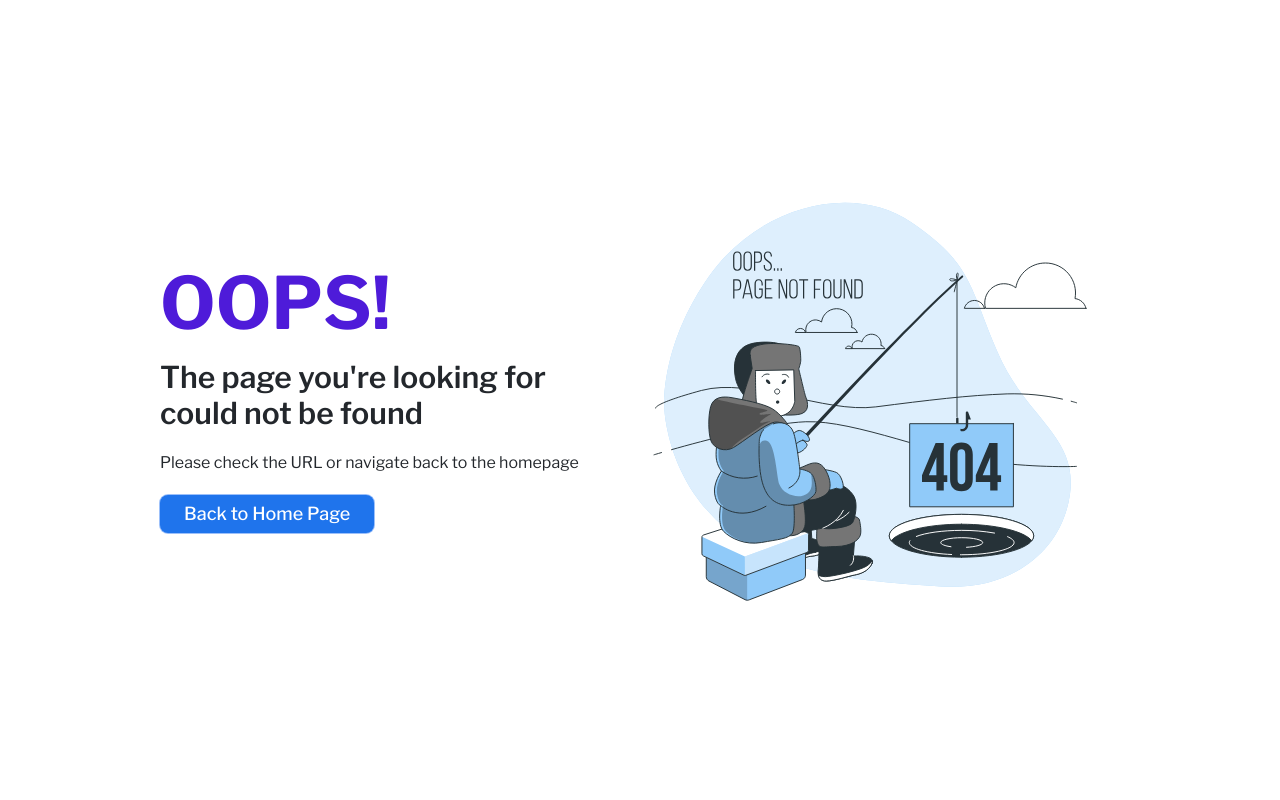
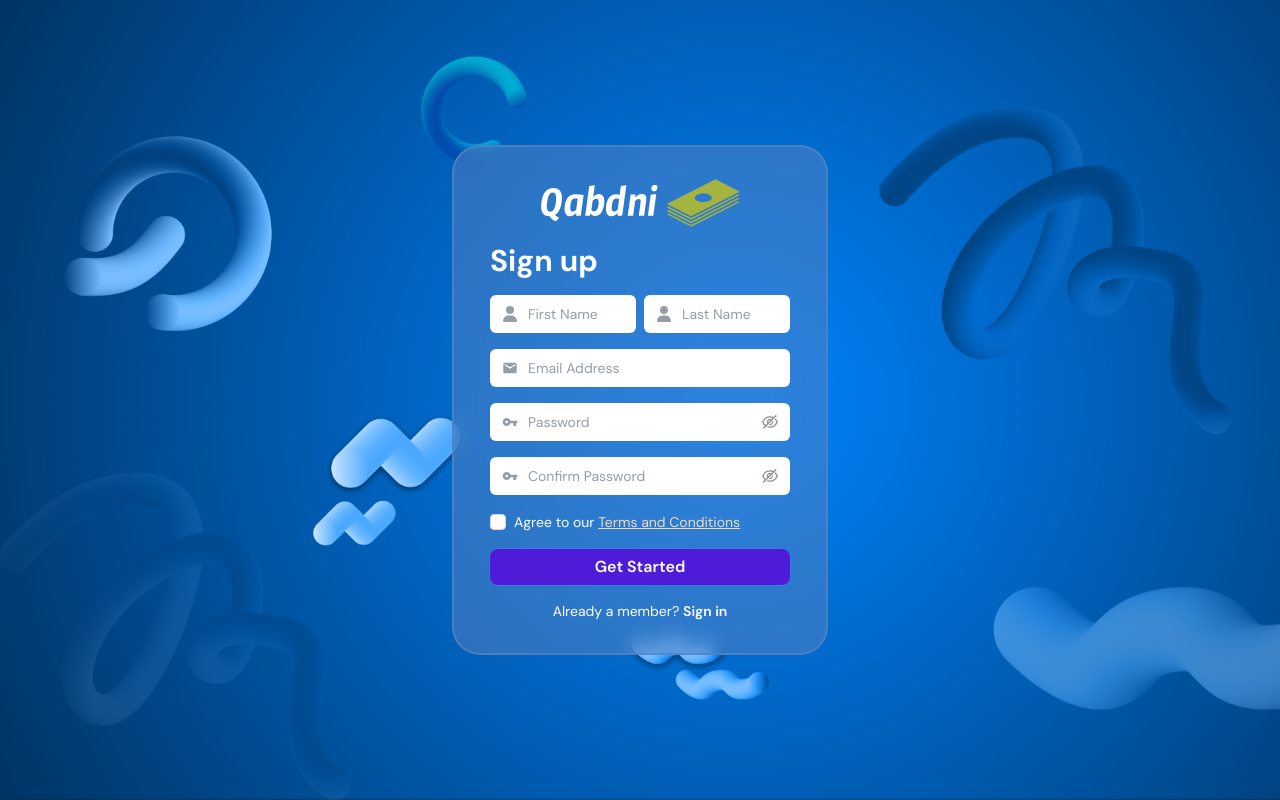
Before and after one commit to mahmoud-mohsen-dev/qabdni-front-end, a React (Vite) app: page /singup in a window 1280 px wide. Built offline with nearby package versions, Linux system fonts and the light colour scheme.

Commit message:
another commit

```diff
--- a/src/App.tsx
+++ b/src/App.tsx
@@ -6,6 +6,7 @@ import Root from './layouts/Root.tsx';
 import Dashboard from './pages/Dashboard.tsx';
 import ErrorPage from './pages/PageNotFound.tsx';
 import { ConfigProvider } from 'antd';
+import FormElement from './components/FormElement.tsx';
 
 const router = createBrowserRouter([
   {
@@ -25,8 +26,12 @@ const router = createBrowserRouter([
             element: <Login />
           },
           {
-            path: 'signup',
+            path: 'singup',
             element: <Signup />
+          },
+          {
+            path: 'forget-password',
+            element: <FormElement />
           }
         ]
       },
@@ -43,20 +48,29 @@ const App = () => {
     <ConfigProvider
       theme={{
         token: {
-          colorPrimary: '#465FF1'
+          colorPrimary: '#4E1BD9'
         },
         components: {
           Input: {
+            fontFamily: 'Dm Sans, sans-serif',
             colorTextPlaceholder: '#969DA6',
             colorText: '#23272C',
             activeBorderColor: '#465FF1',
             hoverBorderColor: '#1f74ec',
-            inputFontSize: 13,
+            inputFontSize: 14,
             paddingBlock: 8,
             paddingInline: 10,
+            lineHeight: 1,
             lineWidth: 2,
             colorBorder: 'transparent'
+
             // paddingInline: 13
+          },
+          Form: {
+            labelColor: 'white',
+            labelFontSize: 16,
+            labelRequiredMarkColor: '#ff4d4f'
+            // colorError: '#FFB5B5'
           }
         }
       }}
--- a/src/components/AntInput.tsx
+++ b/src/components/AntInput.tsx
@@ -1,12 +1,33 @@
 import { Input } from 'antd';
+import { IconType } from 'react-icons';
 
 interface AntInputType {
   placeHolder: string;
   id?: string;
+  prefix?: React.ReactElement<IconType>;
+  suffix?: React.ReactElement<IconType>;
+  className?: string;
+  type?: string;
 }
 
-function AntInput({ placeHolder, id }: AntInputType) {
-  return <Input placeholder={placeHolder} id={id} />;
+function AntInput({
+  placeHolder,
+  id,
+  prefix: PrefixIcon,
+  suffix: SuffixIcon,
+  className = '',
+  type = 'text'
+}: AntInputType) {
+  return (
+    <Input
+      placeholder={placeHolder}
+      id={id}
+      prefix={PrefixIcon}
+      type={type}
+      suffix={SuffixIcon}
+      className={className}
+    />
+  );
 }
 
 export default AntInput;
--- a/src/components/Button.tsx
+++ b/src/components/Button.tsx
@@ -39,13 +39,23 @@ interface ButtonType {
   paddingSize?: keyof typeof paddingSizes;
   fontSize?: keyof typeof fontSizes; // '2xs' | 'xs' | 'sm' | 'md' | 'lg' | 'xl' | '2xl'
   onClick?: (e: React.MouseEvent<HTMLButtonElement, MouseEvent>) => void;
-  styles?: string;
+  className?: string;
+  type?: 'button' | 'submit' | 'reset';
 }
 
-function Button({ children, color = 'blue', paddingSize = 'xs', fontSize = 'md', onClick, styles }: ButtonType) {
+function Button({
+  children,
+  color = 'blue',
+  paddingSize = 'xs',
+  fontSize = 'md',
+  onClick,
+  className,
+  type = 'button'
+}: ButtonType) {
   return (
     <button
-      className={`flex justify-center gap-2 rounded-lg ring-1 focus:outline-none focus:ring-blue/light [&>i]:w-6 ${fontSizes[fontSize]} ${paddingSizes[paddingSize]} ${colors[color]} ${styles}`}
+      type={type}
+      className={`flex justify-center gap-2 rounded-lg ring-1 focus:outline-none focus:ring-blue/light [&>i]:w-6 ${fontSizes[fontSize]} ${paddingSizes[paddingSize]} ${colors[color]} ${className}`}
       onClick={onClick}
     >
       {children}
--- /dev/null
+++ b/src/components/FormElement.tsx
@@ -0,0 +1,48 @@
+import { Button, Checkbox, DatePicker, Form, Input, Select } from 'antd';
+
+function FormElement() {
+  return (
+    <Form labelCol={{ span: 10 }} wrapperCol={{ span: 14 }} labelAlign="left" className="mt-5">
+      <Form.Item name="email" label="email">
+        <Input placeholder="Enter your email" />
+      </Form.Item>
+      <Form.Item name="name" label="name">
+        <Input placeholder="Enter your name" />
+      </Form.Item>
+      <Form.Item name="password" label="password">
+        <Input.Password placeholder="Enter your password" />
+      </Form.Item>
+      <Form.Item name="confirm-password" label="password">
+        <Input.Password placeholder="Confirm your password" />
+      </Form.Item>
+      <Form.Item name="gender" label="Gender">
+        <Select placeholder="Select your gender">
+          <Select.Option value="male">Male</Select.Option>
+          <Select.Option value="female">Female</Select.Option>
+        </Select>
+      </Form.Item>
+
+      <Form.Item name="birth" label="Date of Birth">
+        <DatePicker picker="date" placeholder="Choose your birth date" style={{ width: '100%' }} />
+      </Form.Item>
+
+      <Form.Item name="website" label="website">
+        <Input placeholder="Add your website url" />
+      </Form.Item>
+
+      <Form.Item name="agreement" wrapperCol={{ span: 24 }}>
+        <Checkbox className="text-white">
+          Agree to our <a href="google.com">Terms and Condition</a>
+        </Checkbox>
+      </Form.Item>
+
+      <Form.Item name="submit" wrapperCol={{ span: 24 }}>
+        <Button block type="primary" htmlType="submit">
+          Register
+        </Button>
+      </Form.Item>
+    </Form>
+  );
+}
+
+export default FormElement;
--- a/src/features/auth/components/PasswordInput.tsx
+++ b/src/features/auth/components/PasswordInput.tsx
@@ -1,16 +1,21 @@
 import { EyeInvisibleOutlined, EyeTwoTone } from '@ant-design/icons';
 import { Input } from 'antd';
+import { IconType } from 'react-icons';
 
 interface PasswordInputType {
   id?: string;
   placeHolder: string;
+  prefix?: React.ReactElement<IconType>;
+  className?: string;
 }
 
-const PasswordInput = ({ id, placeHolder }: PasswordInputType) => {
+const PasswordInput = ({ id, placeHolder, prefix, className }: PasswordInputType) => {
   return (
     <Input.Password
       placeholder={placeHolder}
       id={id}
+      prefix={prefix}
+      className={className}
       iconRender={(visible) => (visible ? <EyeTwoTone /> : <EyeInvisibleOutlined />)}
     />
   );
--- a/src/features/auth/store/authSlice.ts
+++ b/src/features/auth/store/authSlice.ts
@@ -4,7 +4,8 @@ const authSlice = createSlice({
   name: 'auth',
   initialState: {
     isAuthenticated: true,
-    user: null
+    user: null,
+    companyDetails: null
   },
   reducers: {
     login: (state, action) => {
@@ -14,9 +15,14 @@ const authSlice = createSlice({
     logout: (state) => {
       state.isAuthenticated = false;
       state.user = null;
+    },
+    signup: (state, action) => {
+      state.isAuthenticated = action.payload.isAuthenticated ?? false;
+      state.user = action.payload.user ?? null;
+      state.companyDetails = action.payload.companyDetails ?? null;
     }
   }
 });
 
-export const { login, logout } = authSlice.actions;
+export const { login, logout, signup } = authSlice.actions;
 export default authSlice.reducer;
--- a/src/layouts/AuthLayout.tsx
+++ b/src/layouts/AuthLayout.tsx
@@ -2,8 +2,11 @@ import { Outlet } from 'react-router-dom';
 
 function AuthLayout() {
   return (
-    <div className="flex h-screen items-center justify-center bg-loginImage bg-cover bg-center text-white">
-      <div className="flex flex-col items-center justify-center rounded-[28px] border-2 border-[#5882c1c7] bg-[#5882c17f] p-10">
+    <div className="auth-layout flex min-h-screen items-center justify-center bg-loginImage bg-cover bg-center text-white">
+      <div
+        className="m-4 flex flex-col items-center justify-center rounded-[28px] border-2 border-[#5882c1c7] bg-[#5882c17f] px-9 py-8"
+        style={{ backdropFilter: 'blur(10px)' }}
+      >
         <img src="/public/images/login-app-logo.svg" alt="qabdni logo" className="w-[200px]" />
         <Outlet />
       </div>
--- a/src/pages/Login.tsx
+++ b/src/pages/Login.tsx
@@ -1,65 +1,104 @@
 // import { setToLocalStorage } from '../utils/localStorage';
-import Button from '../components/Button';
-import { Link, useNavigate } from 'react-router-dom';
+// import Button from '../components/Button';
+import { Link } from 'react-router-dom';
 import PasswordInput from '../features/auth/components/PasswordInput';
 import AntInput from '../components/AntInput';
-import { Checkbox } from 'antd';
-import { useDispatch, useSelector } from 'react-redux';
-import { AppDispatch, RootState } from '../store/index';
-import { login } from '../features/auth/store/authSlice';
+import { Checkbox, Form, Button } from 'antd';
+// import { useDispatch, useSelector } from 'react-redux';
+// import { AppDispatch, RootState } from '../store/index';
+// import { login } from '../features/auth/store/authSlice';
+import { MdEmail } from 'react-icons/md';
+import { RiKeyFill } from 'react-icons/ri';
 
 const Login: React.FC = () => {
-  const isAuthenticated = useSelector((state: RootState) => state.auth.isAuthenticated);
-  const dispatch = useDispatch<AppDispatch>();
+  // const isAuthenticated = useSelector((state: RootState) => state.auth.isAuthenticated);
+  // const dispatch = useDispatch<AppDispatch>();
 
-  const naviagte = useNavigate();
+  // const naviagte = useNavigate();
+  //  onSubmit={(e) => e.preventDefault()
+
+  const handlerFinish = (value: object) => {
+    console.log(value);
+  };
 
   return (
-    <form className="flex w-[250px] flex-col gap-5 text-[13px]" onSubmit={(e) => e.preventDefault()}>
-      <h2 className="mt-5 text-[28px] font-bold">Log in</h2>
+    <Form
+      className="flex flex-col gap-5 text-base text-white"
+      layout="vertical"
+      onFinish={handlerFinish}
+      requiredMark={false}
+      colon={false}
+    >
+      <h2 className="mt-5 text-3xl font-bold">Log in</h2>
 
-      <div className="flex flex-col gap-2">
-        <label htmlFor="login-email">Email</label>
-        <AntInput placeHolder="Enter your email" id="login-email" />
-      </div>
+      <div>
+        {/* Email Input */}
+        <Form.Item
+          label="Email"
+          name="login-email"
+          rules={[
+            { required: true, message: 'Please input your email address!' },
+            { type: 'email', message: 'The input is not valid E-mail!' }
+          ]}
+        >
+          <AntInput placeHolder="Enter your email" type="email" prefix={<MdEmail className="text-gray/normal" />} />
+        </Form.Item>
 
-      <div className="flex flex-col gap-2">
-        <label htmlFor="login-password">Password</label>
-        <PasswordInput id="login-password" placeHolder="Enter your password" />
-      </div>
+        {/* Password Input */}
+        <Form.Item
+          label="Password"
+          name="login-password"
+          rules={[{ required: true, message: 'Please input your password!' }]}
+        >
+          <PasswordInput
+            id="login-password"
+            placeHolder="Enter your password"
+            prefix={<RiKeyFill className="text-gray/normal" />}
+          />
+        </Form.Item>
 
-      <div className="flex items-center justify-between">
+        {/* Checkbox Section */}
+        <div className="flex items-center justify-between gap-5">
           <div className="flex items-center justify-center gap-2">
             <Checkbox defaultChecked={false} id="login-agree-to-terms"></Checkbox>
-          <label htmlFor="login-agree-to-terms" className="leading-3">
+            <label htmlFor="login-agree-to-terms" className="leading-4">
               Remember me
             </label>
           </div>
-        <Link to="/forget-password" style={{ lineHeight: '12px' }}>
+          <Link to="/forget-password" className="font-semibold leading-4">
             Forget Password?
           </Link>
         </div>
-      <Button
-        color="purple"
+      </div>
+
+      {/* Sign in Button */}
+      {/* <Button
+        type="submit"
+        color="indigo"
         paddingSize="2xl"
-        styles="hover:bg-blue/accent focus:outline-none ring-1 focus:ring-blue/light"
+        className="font-semibold ring-1 hover:bg-blue/accent focus:outline-none focus:ring-blue/light"
         onClick={() => {
-          if (isAuthenticated) {
-            naviagte('/dashboard');
-            dispatch(login({ userName: 'mahmoud@gmail.com', password: '12345678', token: 'lajflafajladjsf' }));
-          }
+          // if (isAuthenticated) {
+          //   naviagte('/dashboard');
+          //   dispatch(login({ userName: 'mahmoud@gmail.com', password: '12345678', token: 'lajflafajladjsf' }));
+          // }
+          // console.log(e);
         }}
       >
         <p>Sign in</p>
+      </Button> */}
+      <Button type="primary" htmlType="submit">
+        Sign in
       </Button>
 
-      <p className="self-center text-[12px]">
+      {/* Sign up Section */}
+      <p className="self-center text-sm">
         Don&apos;t have an account yet?{' '}
-        <Link to="/singup" className="font-bold">
+        <Link to="/singup" className="font-semibold">
           Sign up
         </Link>
       </p>
-    </form>
+    </Form>
   );
 };
 
--- a/src/pages/PageNotFound.tsx
+++ b/src/pages/PageNotFound.tsx
@@ -12,7 +12,7 @@ export default function ErrorPage() {
 
   return (
     <div id="error-page" className="flex min-h-screen items-center justify-center px-40">
-      <div className="font-Libre flex max-w-[620px] flex-col gap-5">
+      <div className="flex max-w-[620px] flex-col gap-5 font-Libre">
         <h1 className="text-7xl font-bold leading-none text-indigo/accent">OOPS!</h1>
         <h3 className="text-3xl font-semibold">The page you&apos;re looking for could not be found</h3>
         <p className="text-base font-normal">Please check the URL or navigate back to the homepage</p>
--- a/src/pages/Signup.tsx
+++ b/src/pages/Signup.tsx
@@ -1,5 +1,83 @@
+import { Checkbox } from 'antd';
+import AntInput from '../components/AntInput';
+import PasswordInput from '../features/auth/components/PasswordInput';
+import Button from '../components/Button';
+import { Link, useNavigate } from 'react-router-dom';
+import { AppDispatch } from '../store';
+import { useDispatch } from 'react-redux';
+import { signup } from '../features/auth/store/authSlice';
+import { FaUser } from 'react-icons/fa6';
+import { MdEmail } from 'react-icons/md';
+import { RiKeyFill } from 'react-icons/ri';
+
 function Signup() {
-  return <div>Sign Up page</div>;
+  const isValid = true;
+  const dispatch = useDispatch<AppDispatch>();
+
+  const navigate = useNavigate();
+
+  return (
+    <form className="flex max-w-[300px] flex-col gap-4" onSubmit={(e) => e.preventDefault()}>
+      <h2 className="mt-4 text-3xl font-bold">Sign up</h2>
+
+      <div className="flex gap-2">
+        <AntInput placeHolder="First Name" id="signup-first-name" prefix={<FaUser className="text-gray/normal" />} />
+        <AntInput placeHolder="Last Name" id="signup-last-name" prefix={<FaUser className="text-gray/normal" />} />
+      </div>
+
+      <AntInput
+        placeHolder="Email Address"
+        id="signup-email"
+        type="email"
+        prefix={<MdEmail className="text-gray/normal" />}
+      />
+
+      <PasswordInput placeHolder="Password" id="signup-password" prefix={<RiKeyFill className="text-gray/normal" />} />
+
+      <PasswordInput
+        placeHolder="Confirm Password"
+        id="signup-confirm-password"
+        prefix={<RiKeyFill className="text-gray/normal" />}
+      />
+
+      <div className="flex items-center justify-start gap-2">
+        <Checkbox defaultChecked={false} id="signup-agree-to-terms" />
+        <label htmlFor="signup-agree-to-terms" className="text-sm leading-4">
+          Agree to our{' '}
+          <Link to="/terms-of-services" className="text-orange/light underline">
+            Terms and Conditions
+          </Link>
+        </label>
+      </div>
+
+      <Button
+        color="indigo"
+        paddingSize="2xl"
+        className="font-semibold ring-1 hover:bg-blue/accent focus:outline-none focus:ring-blue/light"
+        onClick={() => {
+          if (isValid) {
+            navigate('/register');
+            dispatch(
+              signup({
+                isAuthenticated: true,
+                user: { fullName: 'Mahmoud Mohsen', email: 'mahmoud@gmail.com', password: '12345678', token: null },
+                companyDetails: null
+              })
+            );
+          }
+        }}
+      >
+        <p>Get Started</p>
+      </Button>
+
+      <p className="self-center text-sm">
+        Already a member?{' '}
+        <Link to="/Login" className="font-semibold">
+          Sign in
+        </Link>
+      </p>
+    </form>
+  );
 }
 
 export default Signup;
--- a/src/styles/custom.css
+++ b/src/styles/custom.css
@@ -1,4 +1,4 @@
-/* Custom antd styles*/
+/* Custom Antd Styles*/
 .ant-checkbox-wrapper {
   height: fit-content;
 }
@@ -6,23 +6,17 @@
 :where(.css-dev-only-do-not-override-1ki3fj8).ant-checkbox-wrapper {
   line-height: 100%;
 }
-/* .ant-checkbox .ant-checkbox-inner {
-  width: 25px;
-  height: 25px;
-  background-color: red;
-  border-color: red;
+
+.ant-input-affix-wrapper .ant-input-prefix {
+  margin-inline-end: 10px;
 }
 
-.ant-checkbox-disabled .ant-checkbox-inner {
-  width: 25px;
-  height: 25px;
-  background-color: gray;
-  border-color: gray;
+/* Input Icons */
+.ant-input-affix-wrapper .ant-input-prefix,
+.ant-input-affix-wrapper .ant-input-suffix {
+  font-size: 16px;
 }
 
-.ant-checkbox-checked .ant-checkbox-inner {
-  width: 25px;
-  height: 25px;
-  background-color: transparent;
-  border-color: red;
-} */
+.auth-layout .ant-form-item .ant-form-item-explain-error {
+  color: #ffb5b5;
+}
```
Lines whose indentation alone changed are shown as unchanged.
